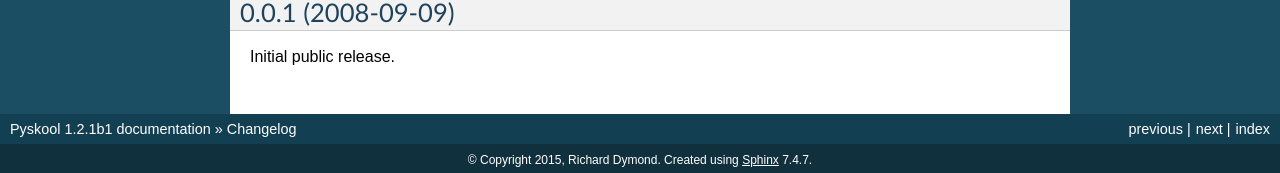
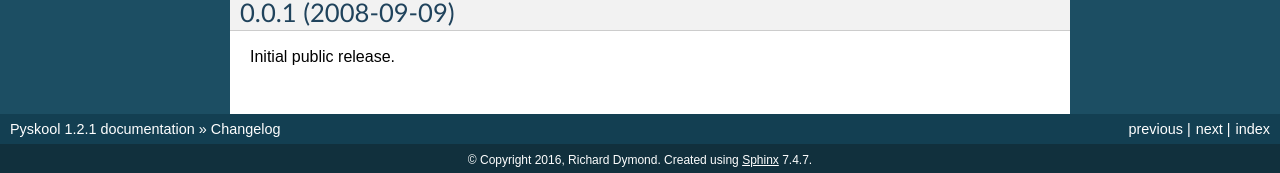
Before and after one commit to skoolkid/pyskool, a Sphinx documentation site: the page built from sphinx/source/changelog.rst, in a window 1280 px wide and 900 px high, scrolled down 5074 px. Shown: the part 724-897 px from the top of the window. Built offline with Sphinx 7.4.7, drawn with Linux system fonts in a browser that asks for light colours; some of the changed text lies outside the part shown.

Commit message:
Prepare 1.2.1 for release

```diff
--- a/man/pyskool.py.rst
+++ b/man/pyskool.py.rst
@@ -7,7 +7,7 @@
 ---------------------------------------
 
 :Author: Richard Dymond
-:Copyright: 2015, Richard Dymond
+:Copyright: 2016, Richard Dymond
 :Version: 1.2.1
 :Date: 2014-12-08
 :Manual section: 6
--- a/pyskool/__init__.py
+++ b/pyskool/__init__.py
@@ -1,6 +1,6 @@
 # -*- coding: utf-8 -*-
 
-# Copyright 2011-2015 Richard Dymond (rjdymond@gmail.com)
+# Copyright 2011-2016 Richard Dymond (rjdymond@gmail.com)
 #
 # This file is part of Pyskool.
 #
@@ -18,7 +18,7 @@
 
 import os.path
 
-version = '1.2.1b1'
+version = '1.2.1'
 package_dir = os.path.dirname(__file__)
 user_dir = os.path.expanduser(os.path.join('~', '.pyskool'))
 images_subdir = 'images'
--- a/sphinx/source/changelog.rst
+++ b/sphinx/source/changelog.rst
@@ -1,8 +1,8 @@
 Changelog
 =========
 
-1.2.1b1
--------
+1.2.1 (2016-05-21)
+------------------
 * Added missing verbs to the :ref:`assemblyMessages` section for Back to Skool
 * When Eric is writing on a blackboard, the text now automatically wraps to the
   second line when the end of the first line is reached
--- a/sphinx/source/conf.py
+++ b/sphinx/source/conf.py
@@ -38,7 +38,7 @@
 
 # General information about the project.
 project = u'Pyskool'
-copyright = u'2015, Richard Dymond'
+copyright = u'2016, Richard Dymond'
 
 # The version info for the project you're documenting, acts as replacement for
 # |version| and |release|, also used in various other places throughout the
@@ -47,7 +47,7 @@
 # The short X.Y version.
 version = '1.2.1'
 # The full version, including alpha/beta/rc tags.
-release = '1.2.1b1'
+release = '1.2.1'
 
 # The language for content autogenerated by Sphinx. Refer to documentation
 # for a list of supported languages.
```
